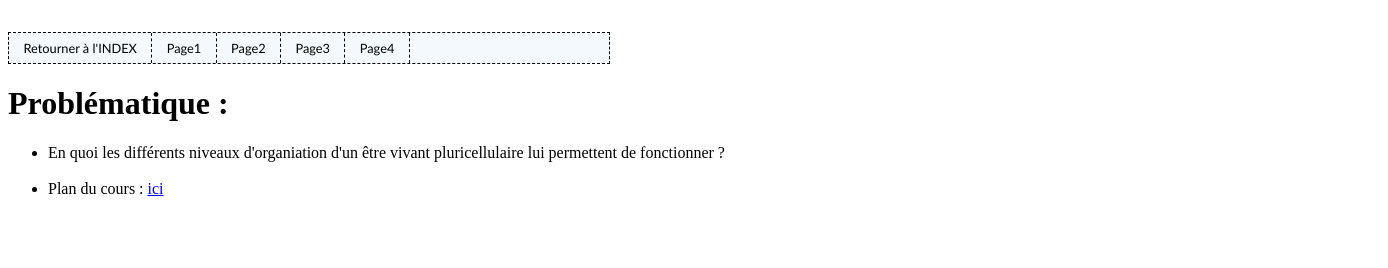
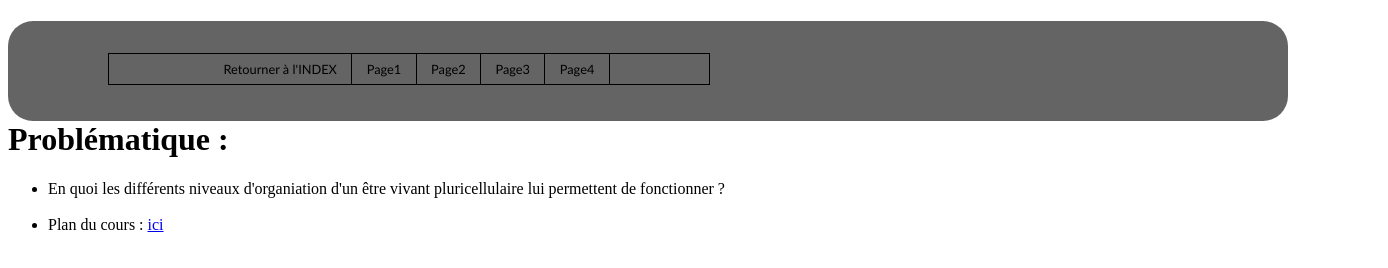
Before and after one commit to CD-Enzo/cd-enzo.github.io, a plain HTML site: page Cours SVT 1/Dossier 1/page1.html in a window 1280 px wide. Shown: the whole page, 1388 px wide, since content can reach past the window. Drawn offline with Linux system fonts and the light colour scheme.

Commit message:
Add files via upload

```diff
--- a/Cours SVT 1/Dossier 1/page1.html
+++ b/Cours SVT 1/Dossier 1/page1.html
@@ -8,6 +8,10 @@
 
 			<link rel="stylesheet" href="../style.css">
 
+
+		<div class="header_rect">
+
+			<div class="header_menu">
 
 				<ul id="menu_horizontal">
 
@@ -22,9 +26,18 @@
 					<li class="header_menu"><a href="../Dossier 4/page4.html">Page4</a></li>
 				</ul>
 
+
+			</div>
+
+		</div>
+
+
+
 		</head>
 
 		<body>
+
+			<div class="body">
 
 			<h1> Problématique : </h1>
 
@@ -38,6 +51,8 @@
 
 			</ul>
 
+			</div>
+
 		</body>
 
 	</html>
--- a/Cours SVT 1/style.css
+++ b/Cours SVT 1/style.css
@@ -6,8 +6,8 @@ ul#menu_horizontal
 	margin : 2em 0 0 0;
 	padding : 0;
 
-	background-color : #f4f9fd;
-	border : 1px dashed black;
+	background-color : rgba(0, 0, 0, 0);
+	border : 1px solid black;
 
 	list-style-type : none;
 }
@@ -21,7 +21,8 @@ ul#menu_horizontal li
 ul#menu_horizontal li.header_menu
 {
 	float : left;
-	border-right : 1px dashed black;
+	border-right : 1px solid black;
+
 }
 
 ul#menu_horizontal a
@@ -34,3 +35,27 @@ ul#menu_horizontal a
 }
 
 ul#menu_horizontal a:hover { text-decoration : underline; }
+
+.header_rect
+{
+	position: absolute;
+	background-color: rgba(100, 100, 100, 15);
+	width:  100%;
+	height: 100px;
+	border-radius: 25px;
+
+}
+
+.header_menu
+{
+	position: relative;
+
+	left: 100px;
+}
+
+.body
+{
+	position: relative;
+
+	top: 100px;
+}
```
Also changed, not shown: Cours SVT 1/Dossier 2/page2.html (+15 -0 lines), Cours SVT 1/Dossier 3/page3.html (+11 -1 lines), Cours SVT 1/Dossier 4/page4.html (+1 -0 lines), Cours SVT 1/Dossier 2/niveau_organisation.jpg (added), Cours SVT 1/Dossier 3/glossaire_adn.png (added), Cours SVT 1/images/cellule_vegetale_heterotrophe.jpg (added), Cours SVT 1/images/cellules_musculaires.jpg (added), Cours SVT 1/images/cellules_nerveuses.jpg (added), Cours SVT 1/images/cellules_reproductrices.jpg (added), Cours SVT 1/images/cellules_vegetales_autotrophe.jpg (added), Cours SVT 1/images/globules_rouges.jpg (added), Cours SVT 1/images/index.jpg (added), Cours SVT 1/images/molecule_adn.jpg (added), Cours SVT 1/images/schema-gene.png (added), 1 more files, 1 other file. Lines whose indentation alone changed are shown as unchanged.
